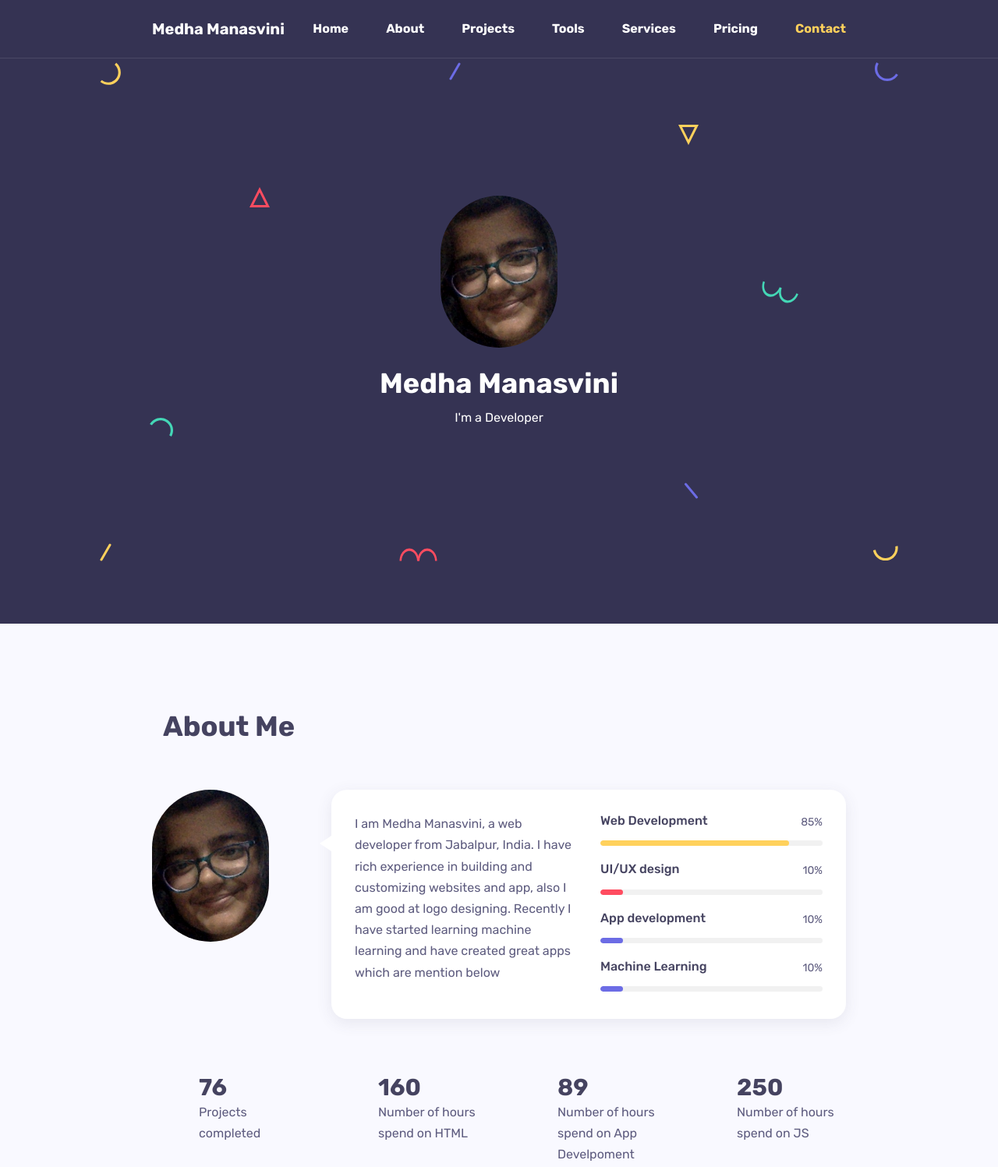
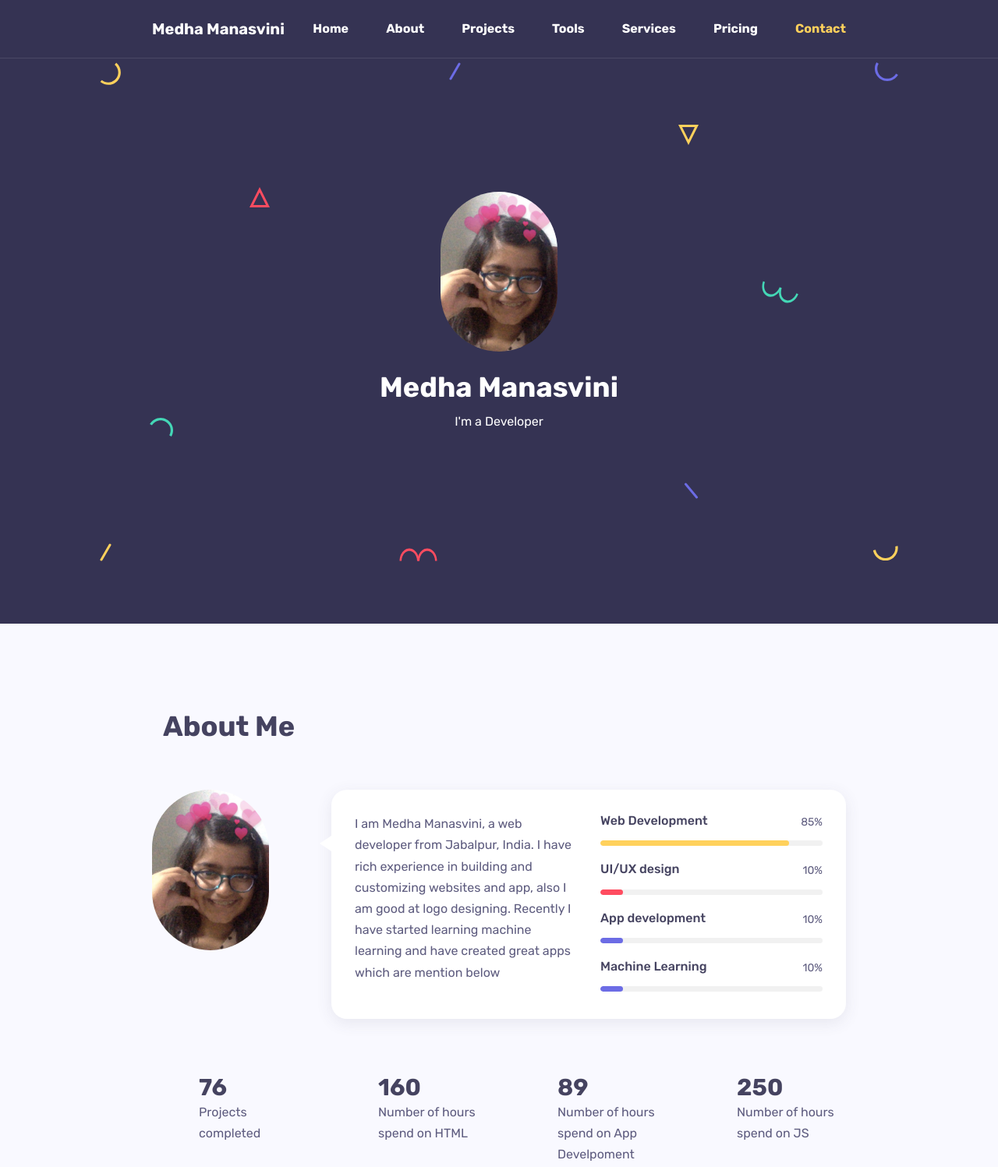
Before and after one commit to MedhaManasvini/webpage, a plain HTML site: page index.html in a window 1280 px wide. Shown: the top 1497 px of the page at 78% size. Drawn offline with Linux system fonts and the light colour scheme.

Commit message:
Update index.html

```diff
--- a/index.html
+++ b/index.html
@@ -127,7 +127,7 @@
                 <!-- intro -->
                 <div class="intro">
                     <!-- avatar image -->
-                    <img src="Screenshot%20at%20Mar%2028%2021-38-12.png" style="width: 150px;border-radius: 100px" class="mb-4">
+                    <img src="Screenshot at Mar 29 10-00-27.png" style="width: 150px;border-radius: 100px" class="mb-4">
 
                     <!-- info -->
                     <h1 class="mb-2 mt-0">Medha Manasvini</h1>
@@ -207,7 +207,7 @@
                     <div class="col-md-3">
                         <div class="text-center text-md-left">
                             <!-- avatar image -->
-                            <img src="Screenshot%20at%20Mar%2028%2021-38-12.png" style="width: 150px;border-radius: 100px" class="mb-4">
+                            <img src="Screenshot at Mar 29 10-00-27.png" style="width: 150px;border-radius: 100px" class="mb-4">
                         </div>
                         <div class="spacer d-md-none d-lg-none" data-height="30" style="height: 30px;"></div>
                     </div>
@@ -663,7 +663,7 @@
 
                         <h3 class="wow fadeInUp" style="color: white;visibility: visible; animation-name: fadeInUp;">Medha Manasvini</h3>
                         <hr style="border: 0.5px solid white;">
-                        <img src="Screenshot%20at%20Mar%2028%2021-38-12.png" style="display: inline-block; width: 100px;border-radius: 100px" class="mb-4">
+                        <img src="Screenshot at Mar 29 10-00-27.png" style="display: inline-block; width: 100px;border-radius: 100px" class="mb-4">
                         <p style="margin: 5px; color: white; display: inline-block;">Please free feel to contact me on my social handles</p>
 
                     </div>
```
